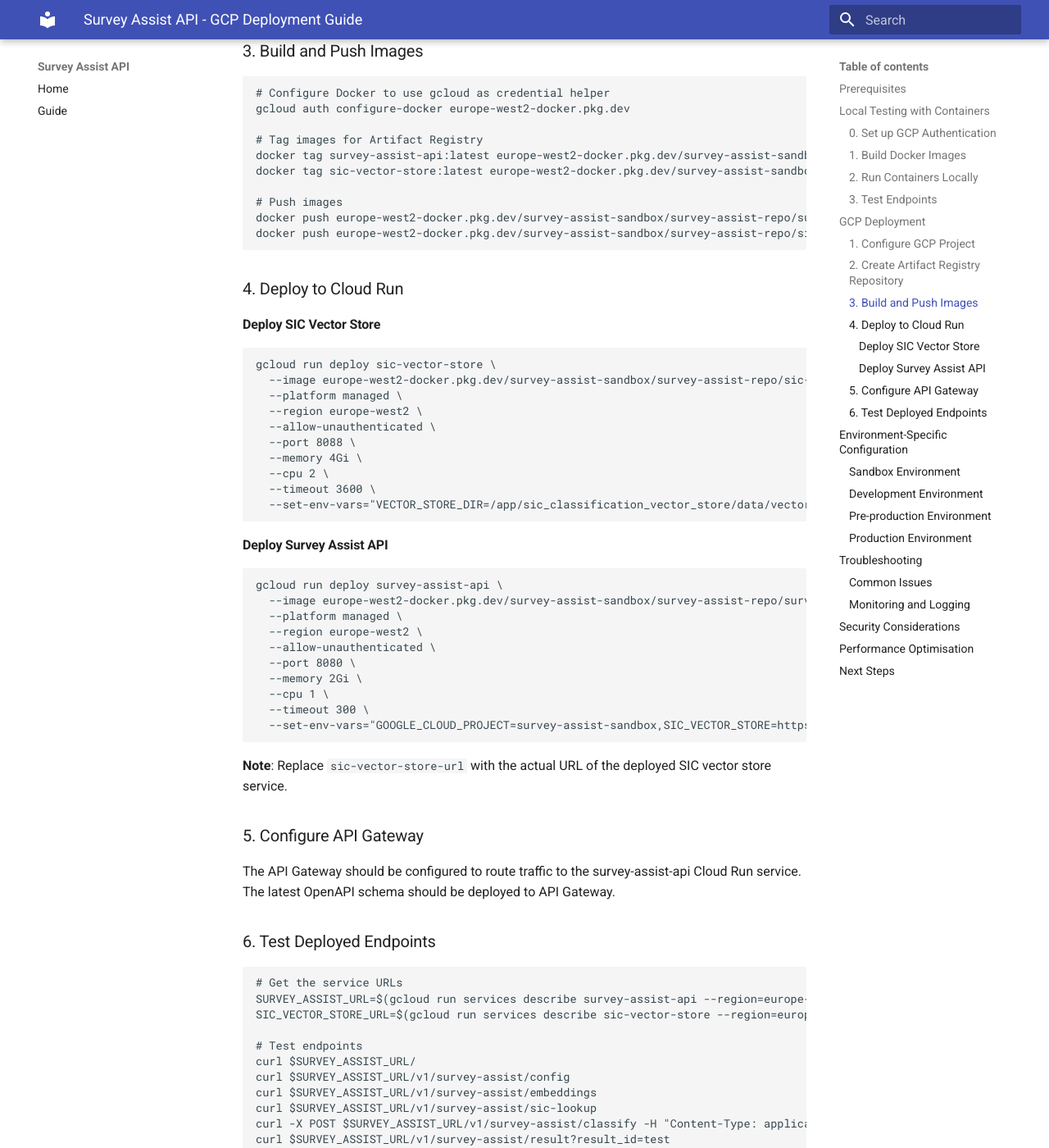
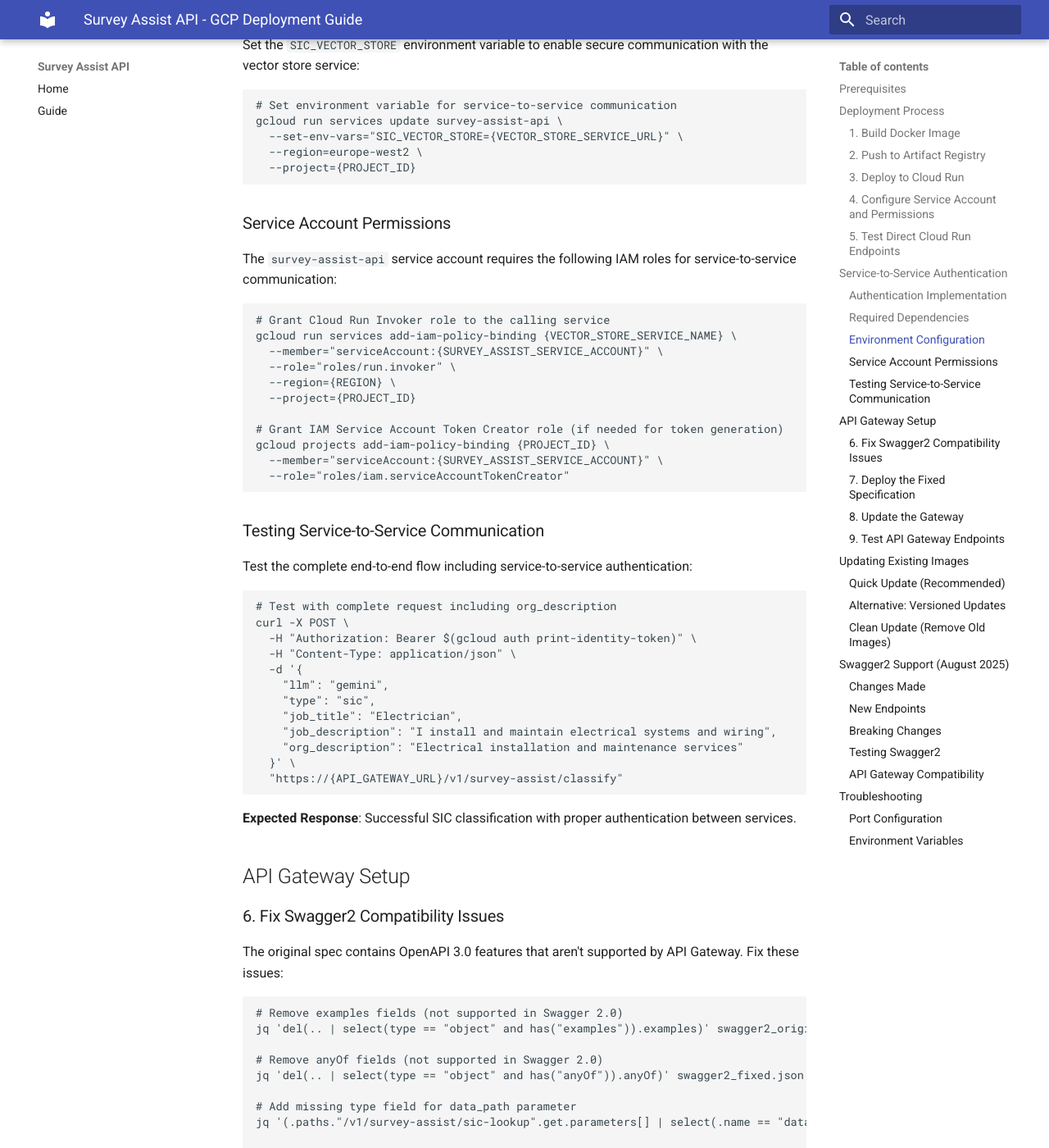
Before and after one commit to ONSdigital/survey-assist-api, an MkDocs documentation site: the page built from docs/gcp-deployment.md, in a window 1280 px wide and 1400 px high, scrolled down 2459 px. Shown: the whole window at 82% size. Built offline with MkDocs 1.6.1 and Material for MkDocs 9.7.7, drawn with Linux system fonts in a browser that asks for light colours; some of the changed text lies outside the part shown.

Commit message:
Implement complete GCP deployment with service-to-service authentication and generic documentation

````diff
--- a/docs/gcp-deployment.md
+++ b/docs/gcp-deployment.md
@@ -1,255 +1,342 @@
 # Survey Assist API - GCP Deployment Guide
 
-This document provides instructions for deploying the Survey Assist API to Google Cloud Platform (GCP) Cloud Run.
+This document provides the essential steps for deploying the Survey Assist API to Google Cloud Platform (GCP) Cloud Run.
 
 ## Prerequisites
 
 - Google Cloud SDK installed and configured
 - Docker installed and running (colima for local development)
-- Access to the target GCP project (survey-assist-sandbox, ons-survey-assist-dev, etc.)
-- Appropriate IAM permissions for Cloud Run and Artifact Registry
+- Access to the target GCP project ({PROJECT_ID})
 
-## Local Testing with Containers
+## Deployment Process
 
-### 0. Set up GCP Authentication
-
-Before running the containers locally, you need to authenticate with GCP:
+### 1. Build Docker Image
 
 ```bash
-# Authenticate with GCP
-gcloud auth login
-
-# Set your project
-gcloud config set project ai-assist-tlfs-poc  # or your target project
-
-# Verify authentication
-gcloud auth list
+# Build the survey-assist-api image
+cd /path/to/survey-assist-api
+docker build -t survey-assist-api:latest .
 ```
 
-**Note**: The containers need access to GCP services (Vertex AI). Your local GCP credentials are mounted into the container using the `-v ~/.config/gcloud:/home/appuser/.config/gcloud:ro` flag in the docker run command.
-
-### 1. Build Docker Images
-
-```bash
-# Build survey-assist-api image
-cd /path/to/survey-assist-api
-docker build -t survey-assist-api:latest .
-
-# Build SIC vector store image
-cd /path/to/sic-classification-vector-store
-docker build -t sic-vector-store:latest .
-```
-
-### 2. Run Containers Locally
-
-```bash
-# Create Docker network for container communication
-docker network create survey-assist-network
-
-# Run SIC vector store (takes ~5 minutes to start)
-docker run -d --name sic-vector-store \
-  --network survey-assist-network \
-  -p 8088:8088 \
-  sic-vector-store:latest
-
-# Wait for SIC vector store to be ready
-curl http://localhost:8088/v1/sic-vector-store/status
-
-# Run survey-assist-api with credential mounting
-docker run -d --name survey-assist-test -p 8080:8080 -e GOOGLE_CLOUD_PROJECT=ai-assist-tlfs-poc -v ~/.config/gcloud:/home/appuser/.config/gcloud:ro survey-assist-api:latest
-```
-
-### 3. Test Endpoints
-
-```bash
-# Test root endpoint
-curl http://localhost:8080/
-
-# Test config endpoint
-curl http://localhost:8080/v1/survey-assist/config
-
-# Test embeddings endpoint
-curl http://localhost:8080/v1/survey-assist/embeddings
-
-# Test SIC lookup endpoint
-curl http://localhost:8080/v1/survey-assist/sic-lookup
-
-# Test classify endpoint (POST)
-curl -X POST http://localhost:8080/v1/survey-assist/classify \
-  -H "Content-Type: application/json" \
-  -d '{"test": "data"}'
-
-# Test result endpoint
-curl http://localhost:8080/v1/survey-assist/result?result_id=test
-
-**Note**: Some endpoints (sic-lookup, classify) may return errors in the local containerised environment because they expect a separate `sic-classification-library` service. These endpoints will work correctly in the production Cloud Run environment where all services are deployed separately.
-```
-
-## GCP Deployment
-
-### 1. Configure GCP Project
-
-```bash
-# Set the target project
-gcloud config set project survey-assist-sandbox  # or appropriate environment
-
-# Enable required APIs
-gcloud services enable run.googleapis.com
-gcloud services enable artifactregistry.googleapis.com
-gcloud services enable cloudbuild.googleapis.com
-```
-
-### 2. Create Artifact Registry Repository
-
-```bash
-# Create repository for Docker images
-gcloud artifacts repositories create survey-assist-repo \
-  --repository-format=docker \
-  --location=europe-west2 \
-  --description="Survey Assist API Docker images"
-```
-
-### 3. Build and Push Images
+### 2. Push to Artifact Registry
 
 ```bash
 # Configure Docker to use gcloud as credential helper
 gcloud auth configure-docker europe-west2-docker.pkg.dev
 
-# Tag images for Artifact Registry
-docker tag survey-assist-api:latest europe-west2-docker.pkg.dev/survey-assist-sandbox/survey-assist-repo/survey-assist-api:latest
-docker tag sic-vector-store:latest europe-west2-docker.pkg.dev/survey-assist-sandbox/survey-assist-repo/sic-vector-store:latest
+# Tag image for Artifact Registry
+docker tag survey-assist-api:latest europe-west2-docker.pkg.dev/survey-assist-sandbox/survey-assist-api/survey-assist-api:latest
 
-# Push images
-docker push europe-west2-docker.pkg.dev/survey-assist-sandbox/survey-assist-repo/survey-assist-api:latest
-docker push europe-west2-docker.pkg.dev/survey-assist-sandbox/survey-assist-repo/sic-vector-store:latest
+# Push image to Artifact Registry
+docker push europe-west2-docker.pkg.dev/survey-assist-sandbox/survey-assist-api/survey-assist-api:latest
 ```
 
-### 4. Deploy to Cloud Run
-
-#### Deploy SIC Vector Store
+### 3. Deploy to Cloud Run
 
 ```bash
-gcloud run deploy sic-vector-store \
-  --image europe-west2-docker.pkg.dev/survey-assist-sandbox/survey-assist-repo/sic-vector-store:latest \
-  --platform managed \
-  --region europe-west2 \
-  --allow-unauthenticated \
-  --port 8088 \
-  --memory 4Gi \
-  --cpu 2 \
-  --timeout 3600 \
-  --set-env-vars="VECTOR_STORE_DIR=/app/sic_classification_vector_store/data/vector_store"
+# Update existing service with new image
+gcloud run services update survey-assist-api \
+  --image=europe-west2-docker.pkg.dev/{PROJECT_ID}/survey-assist-api/survey-assist-api:latest \
+  --port=8080 \
+  --concurrency=160 \
+  --timeout=60s \
+  --cpu=1 \
+  --memory=4Gi \
+  --set-env-vars="GCP_BUCKET_NAME={BUCKET_NAME},DATA_STORE=gcp" \
+  --region={REGION} \
+  --project={PROJECT_ID}
 ```
 
-#### Deploy Survey Assist API
+### 4. Configure Service Account and Permissions
 
 ```bash
-gcloud run deploy survey-assist-api \
-  --image europe-west2-docker.pkg.dev/survey-assist-sandbox/survey-assist-repo/survey-assist-api:latest \
-  --platform managed \
-  --region europe-west2 \
-  --allow-unauthenticated \
-  --port 8080 \
-  --memory 2Gi \
-  --cpu 1 \
-  --timeout 300 \
-  --set-env-vars="GOOGLE_CLOUD_PROJECT=survey-assist-sandbox,SIC_VECTOR_STORE=https://sic-vector-store-url"
+# Set the service account for the Cloud Run service
+gcloud run services update survey-assist-api \
+  --service-account={SURVEY_ASSIST_SERVICE_ACCOUNT} \
+  --region={REGION} \
+  --project={PROJECT_ID}
+
+# Grant necessary IAM roles
+gcloud projects add-iam-policy-binding {PROJECT_ID} \
+  --member="serviceAccount:{SURVEY_ASSIST_SERVICE_ACCOUNT}" \
+  --role="roles/storage.objectAdmin"
+
+gcloud projects add-iam-policy-binding {PROJECT_ID} \
+  --member="serviceAccount:{SURVEY_ASSIST_SERVICE_ACCOUNT}" \
+  --role="roles/iam.serviceAccountTokenCreator"
 ```
 
-**Note**: Replace `sic-vector-store-url` with the actual URL of the deployed SIC vector store service.
-
-### 5. Configure API Gateway
-
-The API Gateway should be configured to route traffic to the survey-assist-api Cloud Run service. The latest OpenAPI schema should be deployed to API Gateway.
-
-### 6. Test Deployed Endpoints
+### 5. Test Direct Cloud Run Endpoints
 
 ```bash
-# Get the service URLs
-SURVEY_ASSIST_URL=$(gcloud run services describe survey-assist-api --region=europe-west2 --format="value(status.url)")
-SIC_VECTOR_STORE_URL=$(gcloud run services describe sic-vector-store --region=europe-west2 --format="value(status.url)")
+# Test endpoints with authentication
+SURVEY_ASSIST_URL="$(gcloud run services describe survey-assist-api --region={REGION} --project={PROJECT_ID} --format='value(status.url)')"
 
-# Test endpoints
-curl $SURVEY_ASSIST_URL/
-curl $SURVEY_ASSIST_URL/v1/survey-assist/config
-curl $SURVEY_ASSIST_URL/v1/survey-assist/embeddings
-curl $SURVEY_ASSIST_URL/v1/survey-assist/sic-lookup
-curl -X POST $SURVEY_ASSIST_URL/v1/survey-assist/classify -H "Content-Type: application/json" -d '{"test": "data"}'
-curl $SURVEY_ASSIST_URL/v1/survey-assist/result?result_id=test
+curl -H "Authorization: Bearer $(gcloud auth print-identity-token)" $SURVEY_ASSIST_URL/
+curl -H "Authorization: Bearer $(gcloud auth print-identity-token)" $SURVEY_ASSIST_URL/v1/survey-assist/config
+curl -H "Authorization: Bearer $(gcloud auth print-identity-token)" $SURVEY_ASSIST_URL/v1/survey-assist/sic-lookup
+curl -X POST -H "Authorization: Bearer $(gcloud auth print-identity-token)" -H "Content-Type: application/json" -d '{"llm": "gemini", "type": "sic", "job_title": "Test", "job_description": "Test", "org_description": "Test organisation"}' "$SURVEY_ASSIST_URL/v1/survey-assist/classify"
 ```
 
-## Environment-Specific Configuration
+## Service-to-Service Authentication
 
-### Sandbox Environment
-- Project: `survey-assist-sandbox`
-- Region: `europe-west2`
-- Service URLs: Available via Cloud Run console
+The Survey Assist API is configured to communicate securely with other Cloud Run services (such as the SIC Classification Vector Store) using Google Cloud's service-to-service authentication with ID tokens.
 
-### Development Environment
-- Project: `ons-survey-assist-dev`
-- Region: `europe-west2`
-- Service URLs: Available via Cloud Run console
+### Authentication Implementation
 
-### Pre-production Environment
-- Project: `ons-survey-assist-preprod`
-- Region: `europe-west2`
-- Service URLs: Available via Cloud Run console
+The API uses **Application Default Credentials (ADC)** to automatically obtain and use Google Cloud ID tokens for service-to-service communication:
 
-### Production Environment
-- Project: `ons-survey-assist-prod`
-- Region: `europe-west2`
-- Service URLs: Available via Cloud Run console
+- **ID Token Generation**: Uses `google.oauth2.id_token.fetch_id_token()` with proper audience validation
+- **Automatic Authentication**: Leverages the service account's identity to authenticate requests
+- **Secure Communication**: All inter-service requests include `Authorization: Bearer <id_token>` headers
+
+### Required Dependencies
+
+The following Google Cloud dependencies are included in `pyproject.toml`:
+
+```toml
+google-cloud-logging = "^3.9.0"
+google-auth = "^2.28.0"
+```
+
+### Environment Configuration
+
+Set the `SIC_VECTOR_STORE` environment variable to enable secure communication with the vector store service:
+
+```bash
+# Set environment variable for service-to-service communication
+gcloud run services update survey-assist-api \
+  --set-env-vars="SIC_VECTOR_STORE={VECTOR_STORE_SERVICE_URL}" \
+  --region=europe-west2 \
+  --project={PROJECT_ID}
+```
+
+### Service Account Permissions
+
+The `survey-assist-api` service account requires the following IAM roles for service-to-service communication:
+
+```bash
+# Grant Cloud Run Invoker role to the calling service
+gcloud run services add-iam-policy-binding {VECTOR_STORE_SERVICE_NAME} \
+  --member="serviceAccount:{SURVEY_ASSIST_SERVICE_ACCOUNT}" \
+  --role="roles/run.invoker" \
+  --region={REGION} \
+  --project={PROJECT_ID}
+
+# Grant IAM Service Account Token Creator role (if needed for token generation)
+gcloud projects add-iam-policy-binding {PROJECT_ID} \
+  --member="serviceAccount:{SURVEY_ASSIST_SERVICE_ACCOUNT}" \
+  --role="roles/iam.serviceAccountTokenCreator"
+```
+
+### Testing Service-to-Service Communication
+
+Test the complete end-to-end flow including service-to-service authentication:
+
+```bash
+# Test with complete request including org_description
+curl -X POST \
+  -H "Authorization: Bearer $(gcloud auth print-identity-token)" \
+  -H "Content-Type: application/json" \
+  -d '{
+    "llm": "gemini",
+    "type": "sic",
+    "job_title": "Electrician",
+    "job_description": "I install and maintain electrical systems and wiring",
+    "org_description": "Electrical installation and maintenance services"
+  }' \
+  "https://{API_GATEWAY_URL}/v1/survey-assist/classify"
+```
+
+**Expected Response**: Successful SIC classification with proper authentication between services.
+
+## API Gateway Setup
+
+### 6. Fix Swagger2 Compatibility Issues
+
+The original spec contains OpenAPI 3.0 features that aren't supported by API Gateway. Fix these issues:
+
+```bash
+# Remove examples fields (not supported in Swagger 2.0)
+jq 'del(.. | select(type == "object" and has("examples")).examples)' swagger2_original.json > swagger2_fixed.json
+
+# Remove anyOf fields (not supported in Swagger 2.0)
+jq 'del(.. | select(type == "object" and has("anyOf")).anyOf)' swagger2_fixed.json > temp.json && mv temp.json swagger2_fixed.json
+
+# Add missing type field for data_path parameter
+jq '(.paths."/v1/survey-assist/sic-lookup".get.parameters[] | select(.name == "data_path")) += {"type": "string"}' swagger2_fixed.json > temp.json && mv temp.json swagger2_fixed.json
+
+# Add Google Cloud API Gateway extensions
+jq '. + {"x-google-backend": {"address": "{SURVEY_ASSIST_API_URL}"}, "x-google-issuer": "https://accounts.google.com", "x-google-jwks_uri": "https://www.googleapis.com/oauth2/v1/certs", "x-google-audiences": "{PROJECT_ID}", "securityDefinitions": {"google_id_token": {"type": "apiKey", "name": "Authorization", "in": "header", "description": "Google ID token for authentication"}}}' swagger2_fixed.json > temp.json && mv temp.json swagger2_fixed.json
+
+# Add security to all endpoints
+jq '(.paths[][] | select(type == "object" and has("tags"))) += {"security": [{"google_id_token": []}]}' swagger2_fixed.json > temp.json && mv temp.json swagger2_fixed.json
+```
+
+### 7. Deploy the Fixed Specification
+
+```bash
+# Create new API config with fixed spec
+gcloud api-gateway api-configs create survey-assist-api-config-v3 \
+  --api=survey-assist-api \
+  --openapi-spec=swagger2_fixed.json \
+  --project={PROJECT_ID}
+```
+
+### 8. Update the Gateway
+
+```bash
+# Update existing gateway to use new config
+gcloud api-gateway gateways update survey-assist-api-gw \
+  --api-config=survey-assist-api-config-v3 \
+  --api=survey-assist-api \
+  --location={REGION} \
+  --project={PROJECT_ID}
+```
+
+### 9. Test API Gateway Endpoints
+
+```bash
+# Get the current gateway URL
+GATEWAY_URL="$(gcloud api-gateway gateways describe survey-assist-api-gw --location={REGION} --project={PROJECT_ID} --format='value(defaultHostname)')"
+
+# Test config endpoint
+curl -H "Authorization: Bearer $(gcloud auth print-identity-token)" \
+  "https://$GATEWAY_URL/v1/survey-assist/config"
+
+# Test SIC lookup endpoint
+curl -H "Authorization: Bearer $(gcloud auth print-identity-token)" \
+  "https://$GATEWAY_URL/v1/survey-assist/sic-lookup?description=electrical%20installation"
+
+# Test classify endpoint
+curl -X POST -H "Authorization: Bearer $(gcloud auth print-identity-token)" \
+  -H "Content-Type: application/json" \
+  -d '{"llm":"gemini","type":"sic","job_title":"Software Engineer","job_description":"I develop web applications"}' \
+  "https://$GATEWAY_URL/v1/survey-assist/classify"
+
+# Test result endpoint
+curl -X POST -H "Authorization: Bearer $(gcloud auth print-identity-token)" \
+  -H "Content-Type: application/json" \
+  -d '{"survey_id":"test-123","case_id":"test-456","user":"test.user","time_start":"2024-01-01T10:00:00Z","time_end":"2024-01-01T10:05:00Z","responses":[]}' \
+  "https://$GATEWAY_URL/v1/survey-assist/result"
+```
+**API Gateway Endpoints:**
+All endpoints are accessible via the API Gateway at `{API_GATEWAY_URL}/v1/survey-assist/`:
+
+- **Config**: `config`
+- **SIC Lookup**: `sic-lookup`
+- **Classification**: `classify`
+- **Results**: `result`
+
+## Updating Existing Images
+
+### Quick Update (Recommended)
+To update an existing image with new code changes:
+
+```bash
+# 1. Build with same tag (overwrites existing image)
+docker build -t europe-west2-docker.pkg.dev/survey-assist-sandbox/survey-assist-api/survey-assist-api:latest .
+
+# 2. Push to update registry
+docker push europe-west2-docker.pkg.dev/survey-assist-sandbox/survey-assist-api/survey-assist-api:latest
+
+# 3. Deploy updated image to Cloud Run
+gcloud run services update survey-assist-api \
+  --image=europe-west2-docker.pkg.dev/survey-assist-sandbox/survey-assist-api/survey-assist-api:latest \
+  --port=8080 \
+  --concurrency=160 \
+  --timeout=60s \
+  --cpu=1 \
+  --memory=4Gi \
+  --set-env-vars="GCP_BUCKET_NAME=survey-assist-sandbox-cloud-run-services,DATA_STORE=gcp" \
+  --region=europe-west2 \
+  --project=survey-assist-sandbox
+```
+
+### Alternative: Versioned Updates
+For better tracking, use versioned tags:
+
+```bash
+# 1. Build with version tag
+docker build -t europe-west2-docker.pkg.dev/survey-assist-sandbox/survey-assist-api/survey-assist-api:v1.4 .
+
+# 2. Push versioned image
+docker push europe-west2-docker.pkg.dev/survey-assist-sandbox/survey-assist-api/survey-assist-api:v1.4
+
+# 3. Deploy specific version
+gcloud run services update survey-assist-api \
+  --image=europe-west2-docker.pkg.dev/survey-assist-sandbox/survey-assist-api/survey-assist-api:v1.4 \
+  --region=europe-west2 \
+  --project=survey-assist-sandbox
+```
+
+### Clean Update (Remove Old Images)
+If you want to clean up old images:
+
+```bash
+# 1. Remove old local images
+docker rmi survey-assist-api:latest
+docker rmi europe-west2-docker.pkg.dev/survey-assist-sandbox/survey-assist-api/survey-assist-api:latest
+
+# 2. Build fresh with same tag
+docker build -t europe-west2-docker.pkg.dev/survey-assist-sandbox/survey-assist-api/survey-assist-api:latest .
+
+# 3. Push and deploy (same as Quick Update)
+docker push europe-west2-docker.pkg.dev/survey-assist-sandbox/survey-assist-api/survey-assist-api:latest
+gcloud run services update survey-assist-api --image=... # (same command as above)
+```
+
+## Swagger2 Support (August 2025)
+
+The API has been updated to support Swagger2 (OpenAPI v2) for Google Cloud API Gateway compatibility:
+
+### Changes Made
+- **Added `fastapi_swagger2` dependency** (v0.2.4)
+- **Replaced OpenAPI v3 endpoints** with Swagger2 endpoints
+- **Updated documentation URLs** from `/docs` to `/swagger2/docs`
+
+### New Endpoints
+- `/swagger2.json` - Swagger2 specification (API Gateway compatible)
+- `/swagger2/docs` - Swagger2 UI
+- `/swagger2/redoc` - ReDoc for Swagger2
+
+### Breaking Changes
+- `/docs`, `/redoc`, `/openapi.json` endpoints removed
+- **Documentation URLs updated** - all references changed to `/swagger2/*`
+
+### Testing Swagger2
+```bash
+# Test new Swagger2 endpoints
+curl -H "Authorization: Bearer $(gcloud auth print-identity-token)" \
+  "$(gcloud run services describe survey-assist-api --region=europe-west2 --project=survey-assist-sandbox --format='value(status.url)')/swagger2.json"
+
+# Verify old endpoints are removed
+curl -H "Authorization: Bearer $(gcloud auth print-identity-token)" \
+  "$(gcloud run services describe survey-assist-api --region=europe-west2 --project=survey-assist-sandbox --format='value(status.url)')/docs"
+# Should return 404
+```
+
+### API Gateway Compatibility
+The Swagger2 specification is now compatible with Google Cloud API Gateway, enabling:
+- **API Gateway deployment** with proper authentication
+- **Swagger2 format** (OpenAPI v2) instead of v3
+- **Google Cloud extensions** support
 
 ## Troubleshooting
 
+### Port Configuration
+If container fails to start, ensure Cloud Run service uses port 8080:
+```bash
+# Get authentication token
+gcloud auth print-identity-token
 
-
-### Common Issues
-
-1. **Container fails to start due to GCP authentication**
-   - Ensure service account has appropriate permissions
-   - Check that GOOGLE_CLOUD_PROJECT environment variable is set
-
-2. **SIC vector store connection fails**
-   - Verify SIC_VECTOR_STORE environment variable is set correctly
-   - Check that SIC vector store service is running and accessible
-
-3. **Memory/CPU limits exceeded**
-   - Increase memory and CPU allocation in Cloud Run deployment
-   - Monitor resource usage in Cloud Console
-
-4. **Timeout issues**
-   - Increase timeout values for long-running operations
-   - Consider implementing async processing for heavy workloads
-
-### Monitoring and Logging
-
-```bash
-# View logs for survey-assist-api
-gcloud logging read "resource.type=cloud_run_revision AND resource.labels.service_name=survey-assist-api" --limit=50
-
-# View logs for sic-vector-store
-gcloud logging read "resource.type=cloud_run_revision AND resource.labels.service_name=sic-vector-store" --limit=50
+# Use in requests
+curl -H "Authorization: Bearer $(gcloud auth print-identity-token)" \
+  "https://{GATEWAY_URL}/v1/survey-assist/config"
 ```
 
-## Security Considerations
-
-- Both containers run as non-root user (appuser)
-- GCP credentials are mounted securely
-- Network communication is isolated via Docker networks
-- Cloud Run provides automatic HTTPS and authentication
-
-## Performance Optimisation
-
-- SIC vector store uses 4GB memory and 2 CPU cores for optimal performance
-- Survey Assist API uses 2GB memory and 1 CPU core
-- Consider implementing caching for frequently accessed data
-- Monitor and adjust resource allocation based on usage patterns
-
-## Next Steps
-
-1. Set up CI/CD pipeline using Cloud Build
-2. Implement automated testing in the deployment pipeline
-3. Configure monitoring and alerting
-4. Set up backup and disaster recovery procedures
-5. Document API usage and integration guidelines
+### Environment Variables
+Ensure correct environment variable name is used:
+```bash
+gcloud run services update survey-assist-api --set-env-vars="GCP_BUCKET_NAME=survey-assist-sandbox-cloud-run-services,DATA_STORE=gcp" --region=europe-west2
+```
--- a/pyproject.toml
+++ b/pyproject.toml
@@ -15,6 +15,8 @@
 pydantic-settings = "^2.2.1"
 pandas = "^2.1.4"
 google-cloud-logging = "^3.9.0"
+google-auth = "^2.28.0"
+fastapi_swagger2 = "^0.2.4"
 survey-assist-utils = {git = "https://github.com/ONSdigital/survey-assist-utils.git", tag = "v0.0.1"}
 sic-classification-library = {git = "https://github.com/ONSdigital/sic-classification-library.git", tag = "v0.1.2"}
 sic-classification-vector-store = {git = "https://github.com/ONSdigital/sic-classification-vector-store.git", tag = "v0.1.2"}
````
Also changed, not shown: docs/guide.md (+4 -4 lines), docs/index.md (+2 -2 lines), 6 other files.
